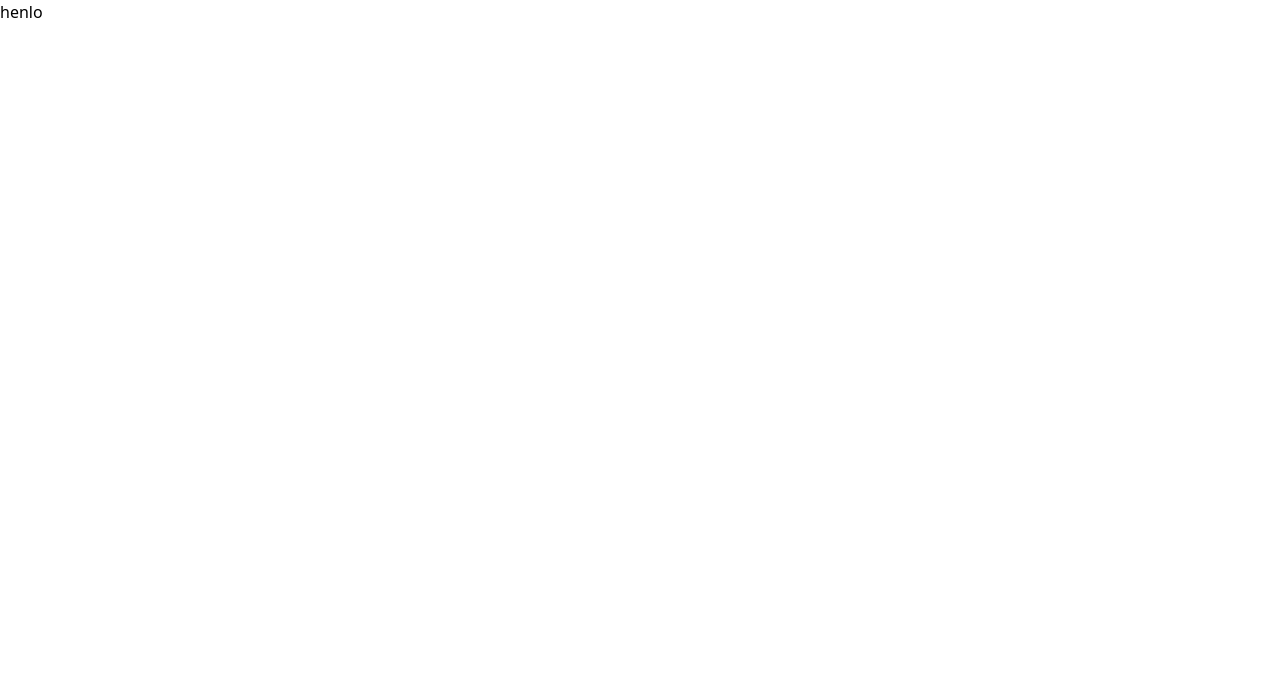
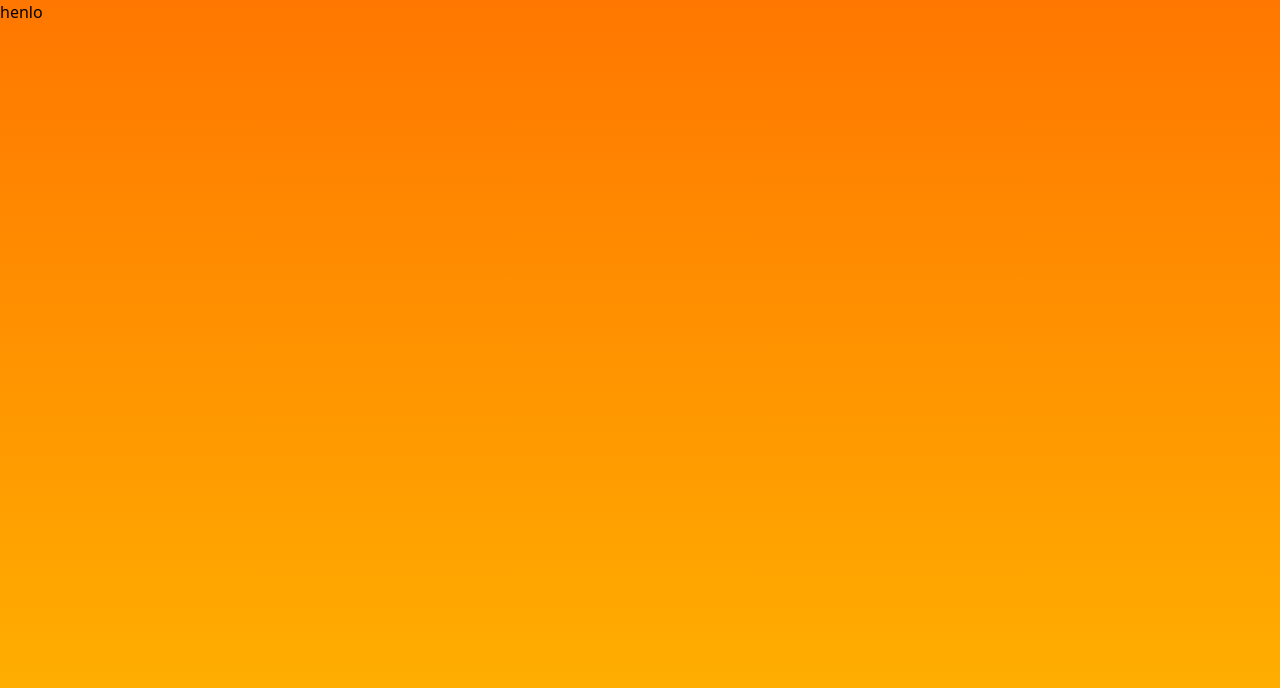
Before and after one commit to rcmilan/kata-forecast, a React (Vite) app: page / in a window 1280 px wide. Shown: the top 688 px of the page. Built offline with nearby package versions, Linux system fonts and the light colour scheme.

Commit message:
background color

```diff
--- a/src/App.tsx
+++ b/src/App.tsx
@@ -1,5 +1,3 @@
-import { useState } from "react";
-
 function App() {
   return <>henlo</>;
 }
--- a/src/index.css
+++ b/src/index.css
@@ -1,3 +1,21 @@
 @tailwind base;
 @tailwind components;
 @tailwind utilities;
+
+html {
+  height: 100%;
+}
+body {
+  height: 100%;
+  margin: 0;
+  background-repeat: no-repeat;
+  background-attachment: fixed;
+  background: -webkit-gradient(
+      linear,
+      left top,
+      left bottom,
+      from(#ff7700),
+      to(#ffb700)
+    )
+    fixed;
+}
```
